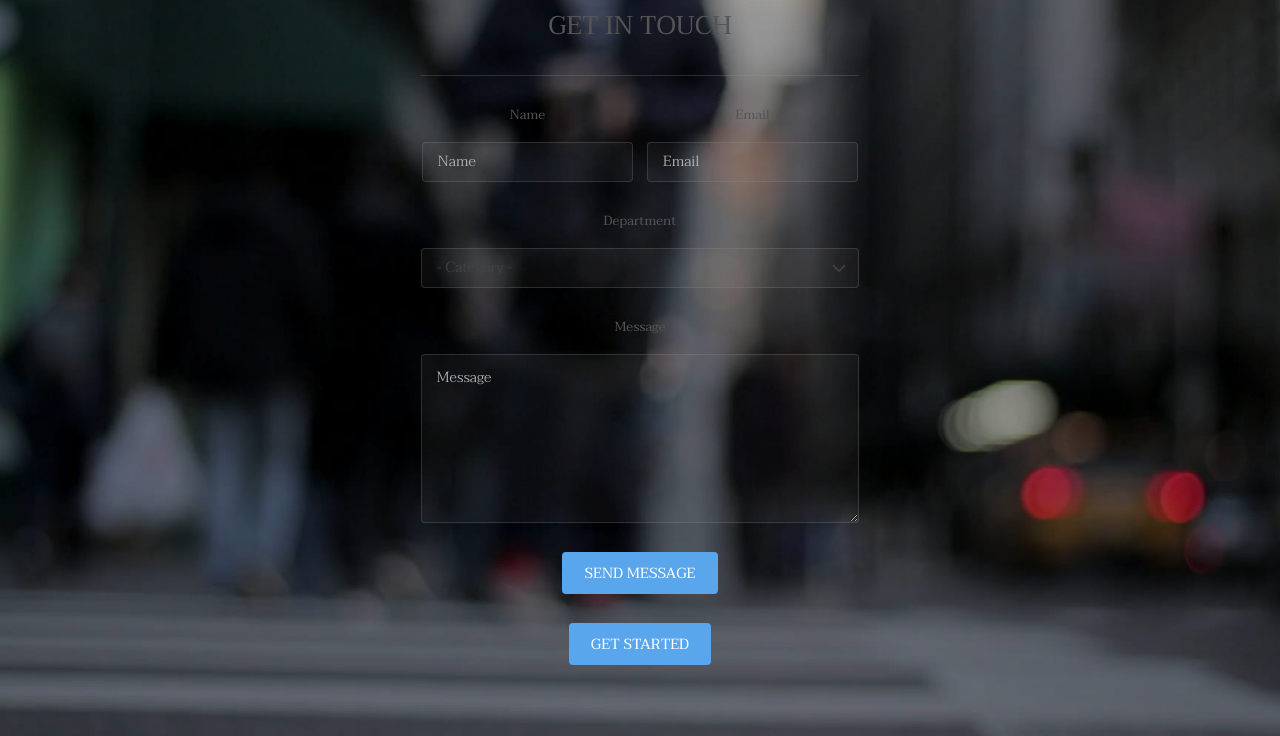
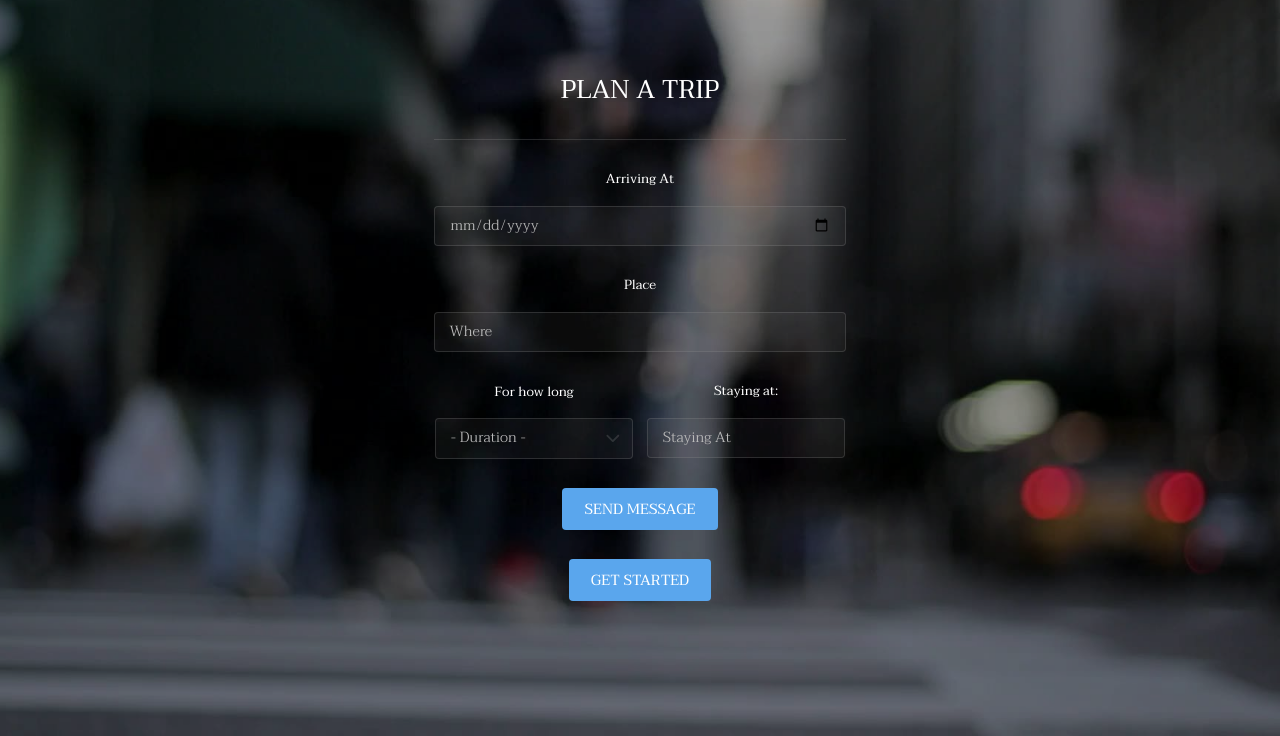
Before and after one commit to Ankita207/Margdarshak, a plain HTML site: page src/main/resources/static/index.html in a window 1280 px wide. Shown: the part 64-800 px from the top of the page. Drawn offline with nearby package versions, Linux system fonts and the light colour scheme; files that its build step writes are made by us from their sources; files whose address does not match are found by name.

Commit message:
Added index page formatting

```diff
--- a/src/main/resources/static/assets/css/main.css
+++ b/src/main/resources/static/assets/css/main.css
@@ -1630,7 +1630,7 @@
 
 	body {
 		background-color: #fff;
-		color: #444;
+		color: #bbbbbb;
 	}
 
 	body, input, select, textarea {
@@ -1766,7 +1766,7 @@
 	}
 
 	input, select, textarea {
-		color: #555;
+		color: #bbbbbb;
 	}
 
 	a {
@@ -1778,7 +1778,7 @@
 	}
 
 	h1, h2, h3, h4, h5, h6 {
-		color: #555;
+		color: #ffffff;
 	}
 
 	blockquote {
@@ -2054,6 +2054,7 @@
 	input[type="text"],
 	input[type="password"],
 	input[type="email"],
+	input[type="date"],
 	select,
 	textarea {
 		-moz-appearance: none;
@@ -2074,6 +2075,7 @@
 		input[type="text"]:invalid,
 		input[type="password"]:invalid,
 		input[type="email"]:invalid,
+		input[type="date"]:invalid,
 		select:invalid,
 		textarea:invalid {
 			box-shadow: none;
@@ -2114,6 +2116,7 @@
 	input[type="text"],
 	input[type="password"],
 	input[type="email"],
+	input[type="date"],
 	select {
 		height: 2.75rem;
 	}
@@ -2207,12 +2210,13 @@
 	}
 
 	label {
-		color: #555;
+		color: #ffffff;
 	}
 
 	input[type="text"],
 	input[type="password"],
 	input[type="email"],
+	input[type="date"],
 	select,
 	textarea {
 		background: rgba(144, 144, 144, 0.075);
@@ -2222,6 +2226,7 @@
 		input[type="text"]:focus,
 		input[type="password"]:focus,
 		input[type="email"]:focus,
+		input[type="date"]:focus,
 		select:focus,
 		textarea:focus {
 			border-color: #5AA6ED;
@@ -2771,6 +2776,7 @@
 			.wrapper.style1 input[type="text"],
 			.wrapper.style1 input[type="password"],
 			.wrapper.style1 input[type="email"],
+			.wrapper.style1 input[type="date"],
 			.wrapper.style1 select,
 			.wrapper.style1 textarea {
 				background: rgba(255, 255, 255, 0.075);
@@ -2780,6 +2786,7 @@
 				.wrapper.style1 input[type="text"]:focus,
 				.wrapper.style1 input[type="password"]:focus,
 				.wrapper.style1 input[type="email"]:focus,
+				.wrapper.style1 input[type="date"]:focus,
 				.wrapper.style1 select:focus,
 				.wrapper.style1 textarea:focus {
 					border-color: #ffffff;
@@ -2979,6 +2986,7 @@
 			.wrapper.style2 input[type="text"],
 			.wrapper.style2 input[type="password"],
 			.wrapper.style2 input[type="email"],
+			.wrapper.style2 input[type="date"],
 			.wrapper.style2 select,
 			.wrapper.style2 textarea {
 				background: rgba(0, 0, 0, 0.075);
@@ -2988,6 +2996,7 @@
 				.wrapper.style2 input[type="text"]:focus,
 				.wrapper.style2 input[type="password"]:focus,
 				.wrapper.style2 input[type="email"]:focus,
+				.wrapper.style2 input[type="date"]:focus,
 				.wrapper.style2 select:focus,
 				.wrapper.style2 textarea:focus {
 					border-color: #5AA6ED;
@@ -3208,6 +3217,7 @@
 			.wrapper.style3 input[type="text"],
 			.wrapper.style3 input[type="password"],
 			.wrapper.style3 input[type="email"],
+			.wrapper.style3 input[type="date"],
 			.wrapper.style3 select,
 			.wrapper.style3 textarea {
 				background: rgba(255, 255, 255, 0.075);
@@ -3217,6 +3227,7 @@
 				.wrapper.style3 input[type="text"]:focus,
 				.wrapper.style3 input[type="password"]:focus,
 				.wrapper.style3 input[type="email"]:focus,
+				.wrapper.style3 input[type="date"]:focus,
 				.wrapper.style3 select:focus,
 				.wrapper.style3 textarea:focus {
 					border-color: #5AA6ED;
--- a/src/main/resources/static/index.html
+++ b/src/main/resources/static/index.html
@@ -26,32 +26,32 @@
 			<section id="banner" data-video="images/banner">
 						<div class="inner">
 							<div class="content">
-								<h2 class="align-center">Get in Touch</h2>
+								<h2 class="align-center">Plan a Trip</h2>
 								<hr />
 								<form action="#" method="post">
+									<div class="field ">
+										<label for="arrival">Arriving At</label>
+										<input name="arrival" id="arrival" type="date" dataformatas="mm/dd/yyyy" placeholder="When">
+									</div>
+									<div class="field ">
+										<label for="place">Place</label>
+										<input name="place" id="place" type="text" placeholder="Where">
+									</div>
 									<div class="field half first">
-										<label for="name">Name</label>
-										<input name="name" id="name" type="text" placeholder="Name">
-									</div>
-									<div class="field half">
-										<label for="email">Email</label>
-										<input name="email" id="email" type="email" placeholder="Email">
-									</div>
-									<div class="field">
-										<label for="dept">Department</label>
+										<label for="duration">For how long</label>
 										<div class="select-wrapper">
-											<select name="dept" id="dept">
-												<option value="">- Category -</option>
-												<option value="1">Manufacturing</option>
-												<option value="1">Shipping</option>
-												<option value="1">Administration</option>
-												<option value="1">Human Resources</option>
+											<select name="duration" id="duration">
+												<option value="">- Duration -</option>
+												<option value="1">Short Break (1-5 days)</option>
+												<option value="1">Long Break (6-12 days)</option>
+												<option value="1">Vacation (13-21 days)</option>
+												<option value="1">Grand Voyage (22+ days)</option>
 											</select>
 										</div>
 									</div>
-									<div class="field">
-										<label for="message">Message</label>
-										<textarea name="message" id="message" rows="6" placeholder="Message"></textarea>
+									<div class="field half ">
+										<label for="stay">Staying at:</label>
+										<input name="stay" id="stay" type="text" placeholder="Staying At">
 									</div>
 									<ul class="actions align-center">
 										<li><input value="Send Message" class="button special" type="submit"></li>
```
Also changed, not shown: 2 other files.
